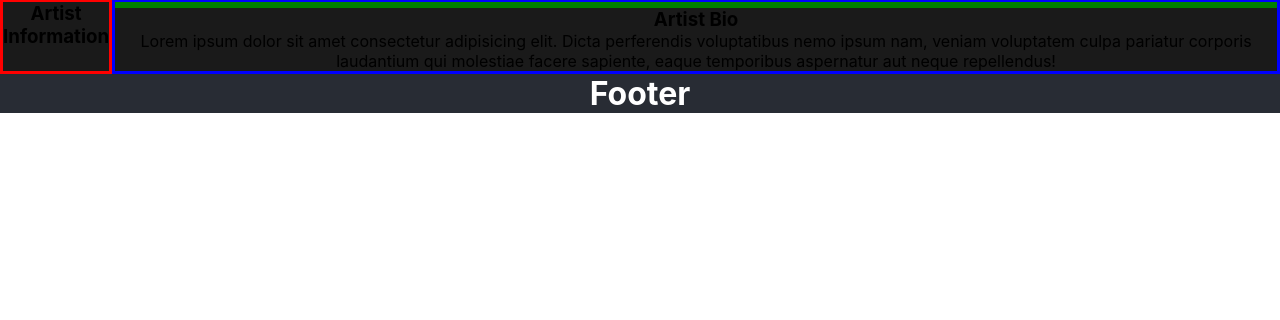
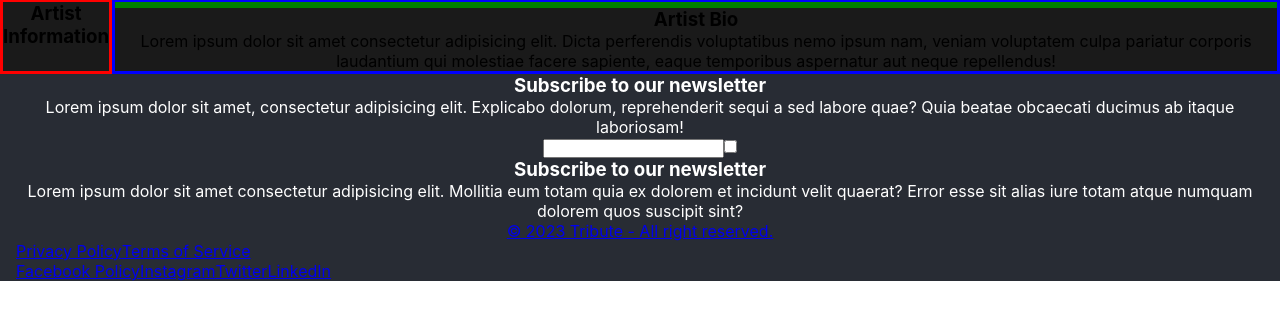
Before and after one commit to salvo081/tribute-frontend, a React (Create React App) app: page /articles/1 in a window 1280 px wide. Shown: the part 390-710 px from the top of the page. Built offline with nearby package versions, Linux system fonts and the light colour scheme; no server answers.

Commit message:
footer basic html structure

```diff
--- a/src/components/Footer.js
+++ b/src/components/Footer.js
@@ -1,9 +1,66 @@
 import './Footer.css';
+import { NavLink } from 'react-router-dom';
 
 export default function Footer() {
   return (
     <footer className="Footer-main">
-      <h1>Footer</h1>
+      <div className="footer-container">
+        <div className="newsletter-wrapper">
+          <h3>Subscribe to our newsletter</h3>
+          <p>
+            Lorem ipsum dolor sit amet, consectetur adipisicing elit. Explicabo
+            dolorum, reprehenderit sequi a sed labore quae? Quia beatae
+            obcaecati ducimus ab itaque laboriosam!{' '}
+          </p>
+          <form action="">
+            <input type="email" />
+            <input type="checkbox" name="" id="" />
+          </form>
+        </div>
+        <div className="newsletter-info">
+          <h3>Subscribe to our newsletter</h3>
+          <p>
+            Lorem ipsum dolor sit amet consectetur adipisicing elit. Mollitia
+            eum totam quia ex dolorem et incidunt velit quaerat? Error esse sit
+            alias iure totam atque numquam dolorem quos suscipit sint?
+          </p>
+        </div>
+      </div>
+      <div className="social-footer">
+        <div className="nav-company">
+          <NavLink to="/">
+            <p>&copy; 2023 Tribute - All right reserved. </p>
+          </NavLink>
+        </div>
+        <nav className="social-footer-container">
+          <ul className="nav-links">
+            <li>
+              <NavLink to="/privacy">Privacy Policy</NavLink>
+            </li>
+            <li>
+              <NavLink to="/service">Terms of Service</NavLink>
+            </li>
+          </ul>
+        </nav>
+        <div className="social-icon wrapper">
+          <nav className="social-footer-container">
+            <ul className="nav-links">
+              <li>
+                <NavLink to="/privacy">Facebook Policy</NavLink>
+              </li>
+              <li>
+                <NavLink to="/service">Instagram</NavLink>
+              </li>
+              <li>
+                <NavLink to="/service">Twitter</NavLink>
+              </li>
+              <li>
+                <NavLink to="/service">LinkedIn</NavLink>
+              </li>
+            </ul>
+          </nav>
+        </div>
+      </div>
     </footer>
   );
 }
--- a/src/components/Navbar.js
+++ b/src/components/Navbar.js
@@ -1,6 +1,6 @@
 import './Navbar.css';
 import { NavLink } from 'react-router-dom';
-import searchImage from '../assets/search.png';
+
 import logoImage from '../assets/logo.png';
 
 export default function Navbar() {
```
